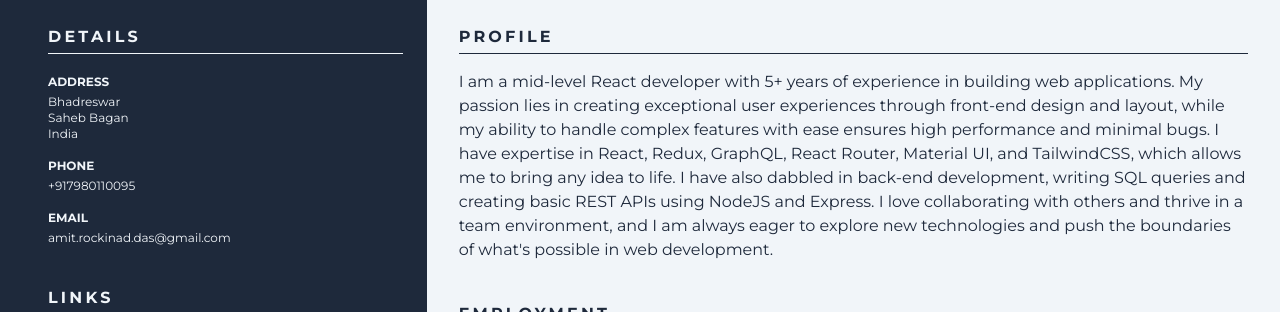
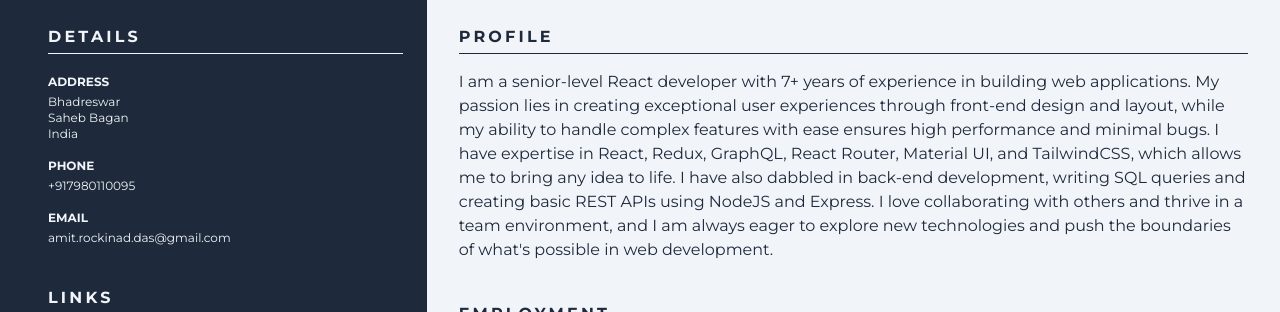
Before and after one commit to ARogueOtaku/resume, a React (Vite) app: page / in a window 1280 px wide. Shown: the part 335-647 px from the top of the page. Built offline with nearby package versions, Linux system fonts and the light colour scheme.

Commit message:
Update basicInfo.ts
Updated basic info

```diff
--- a/src/data/basicInfo.ts
+++ b/src/data/basicInfo.ts
@@ -4,7 +4,7 @@ const basicInfo: BasicInfo = {
   name: "Amit Das",
   job: "FrontEnd Developer",
   aboutMe:
-    "I am a mid-level React developer with 5+ years of experience in building web applications. My passion lies in creating exceptional user experiences through front-end design and layout, while my ability to handle complex features with ease ensures high performance and minimal bugs. I have expertise in React, Redux, GraphQL, React Router, Material UI, and TailwindCSS, which allows me to bring any idea to life. I have also dabbled in back-end development, writing SQL queries and creating basic REST APIs using NodeJS and Express. I love collaborating with others and thrive in a team environment, and I am always eager to explore new technologies and push the boundaries of what's possible in web development.",
+    "I am a senior-level React developer with 7+ years of experience in building web applications. My passion lies in creating exceptional user experiences through front-end design and layout, while my ability to handle complex features with ease ensures high performance and minimal bugs. I have expertise in React, Redux, GraphQL, React Router, Material UI, and TailwindCSS, which allows me to bring any idea to life. I have also dabbled in back-end development, writing SQL queries and creating basic REST APIs using NodeJS and Express. I love collaborating with others and thrive in a team environment, and I am always eager to explore new technologies and push the boundaries of what's possible in web development.",
 };
 
 export default basicInfo;
```
